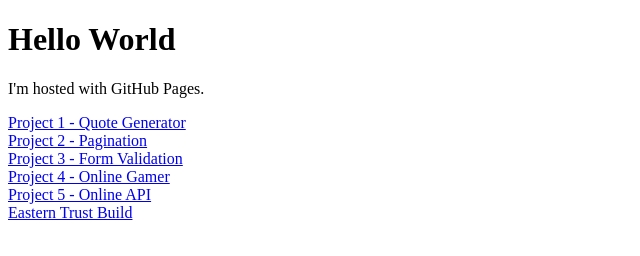
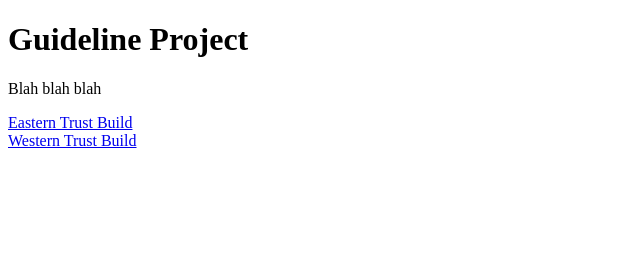
Before and after one commit to DanB-Web/DanB-Web.github.io, a plain HTML site: page index.html in a window 1280 px wide. Shown: the whole page, without its empty margins (0-640 px from the left). Drawn offline with Linux system fonts and the light colour scheme.

Commit message:
Update index.html

```diff
--- a/index.html
+++ b/index.html
@@ -1,9 +1,9 @@
 <!DOCTYPE html>
 <html>
 <body>
-<h1>Hello World</h1>
-<p>I'm hosted with GitHub Pages.</p>
- <a href="https://danb-web.github.io/FSJSTechdegreeProject1/#">Project 1 - Quote Generator</a>
+<h1>Guideline Project</h1>
+<p>Blah blah blah</p>
+ <!-- <a href="https://danb-web.github.io/FSJSTechdegreeProject1/#">Project 1 - Quote Generator</a>
  </br>
  <a href="https://danb-web.github.io/FSJSTechdegreeProject2/#">Project 2 - Pagination</a>
  </br>
@@ -12,8 +12,10 @@
  <a href="https://danb-web.github.io/FSJSTechDegreeProject4/#">Project 4 - Online Gamer</a>
  </br>
  <a href="https://danb-web.github.io/FSJSTechDegreeProject5/#">Project 5 - Online API</a>
+ </br> -->
+ <a href="https://danb-web.github.io/eastern-guideline-build/#">Eastern Trust Build</a>
  </br>
- <a href="https://danb-web.github.io/eastern-guideline-build/#">Eastern Trust Build</a>
+  <a href="https://danb-web.github.io/western-guideline-build/#">Western Trust Build</a>
  </br>
 </body>
 </html>
```
